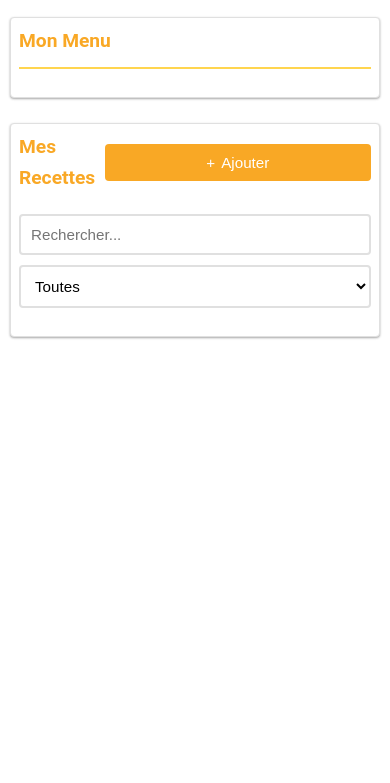
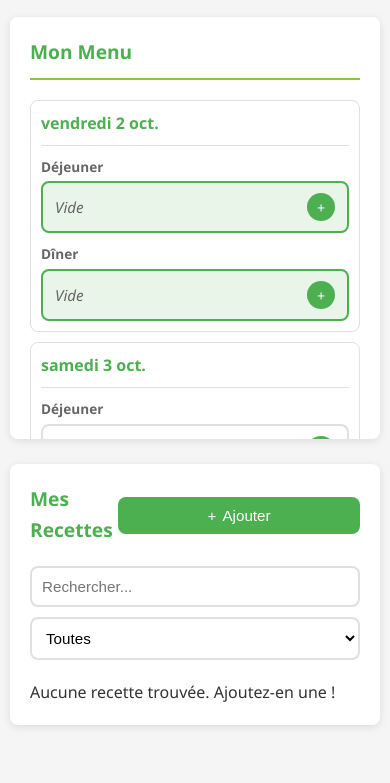
Before and after one commit to NicoEveil/menu, a plain HTML site: page index.html in a window 390 px wide. Shown: the part 61-844 px from the top of the page. Drawn offline with Linux system fonts and the light colour scheme.

Commit message:
Revert to stable-v2 - last known working version
Co-authored-by: NicoEveil <NicoEveil@users.noreply.github.com>

```diff
--- a/script.js
+++ b/script.js
@@ -38,12 +38,12 @@
     const today = new Date();
     const daysToShow = getDaysToShow(today);
 
-    daysToShow.forEach(dayInfo => {
-        if (!menu[dayInfo.dateKey]) {
-            menu[dayInfo.dateKey] = { dejeuner: null, diner: null };
+    daysToShow.forEach(dayName => {
+        if (!menu[dayName]) {
+            menu[dayName] = { dejeuner: null, diner: null };
         }
-        if (!manualEntries[dayInfo.dateKey]) {
-            manualEntries[dayInfo.dateKey] = { dejeuner: '', diner: '', autre: '' };
+        if (!manualEntries[dayName]) {
+            manualEntries[dayName] = { dejeuner: '', diner: '', autre: '' };
         }
     });
 }
@@ -55,12 +55,8 @@
     for (let i = 0; i < 8; i++) {
         const date = new Date(today);
         date.setDate(today.getDate() + i);
-        const dateKey = date.toISOString().split('T')[0];
-        days.push({
-            dateKey: dateKey,
-            dayName: DAYS_OF_WEEK[date.getDay()],
-            dateObj: date
-        });
+        const dayIndex = date.getDay();
+        days.push(DAYS_OF_WEEK[dayIndex]);
     }
 
     return days;
@@ -68,7 +64,8 @@
 
 // Obtenir le nom du jour avec date
 function getDayLabel(date) {
-    return DAYS_OF_WEEK[date.getDay()];
+    const options = { weekday: 'long', day: 'numeric', month: 'short' };
+    return date.toLocaleDateString('fr-FR', options);
 }
 
 // Sauvegarde des données dans localStorage
@@ -599,12 +596,14 @@
 
     daysList.innerHTML = '';
 
-    daysToShow.forEach((dayInfo, index) => {
+    daysToShow.forEach((dayName, index) => {
         const dayCard = document.createElement('div');
         dayCard.className = 'day-card';
-        dayCard.dataset.day = dayInfo.dateKey;
+        dayCard.dataset.day = dayName;
 
-        const dayLabel = dayInfo.dayName;
+        const date = new Date(today);
+        date.setDate(today.getDate() + index);
+        const dayLabel = getDayLabel(date);
         const isToday = index === 0;
 
         if (isToday) {
@@ -616,22 +615,22 @@
             <div class="day-meals">
                 <div class="meal-slot" data-meal="dejeuner">
                     <span class="meal-label">Déjeuner</span>
-                    <div class="meal-box ${isToday ? 'today' : ''} ${manualEntries[dayInfo.dateKey]?.dejeuner ? 'has-value' : ''}"
-                         data-day="${dayInfo.dateKey}" data-meal="dejeuner">
-                        <span class="meal-box-text ${manualEntries[dayInfo.dateKey]?.dejeuner ? '' : 'empty'}">
-                            ${manualEntries[dayInfo.dateKey]?.dejeuner || 'Vide'}
+                    <div class="meal-box ${isToday ? 'today' : ''} ${manualEntries[dayName]?.dejeuner ? 'has-value' : ''}"
+                         data-day="${dayName}" data-meal="dejeuner">
+                        <span class="meal-box-text ${manualEntries[dayName]?.dejeuner ? '' : 'empty'}">
+                            ${manualEntries[dayName]?.dejeuner || 'Vide'}
                         </span>
-                        <button class="meal-box-delete-btn" data-day="${dayInfo.dateKey}" data-meal="dejeuner">-</button>
+                        <div class="meal-box-select-btn" data-day="${dayName}" data-meal="dejeuner">+</div>
                     </div>
                 </div>
                 <div class="meal-slot" data-meal="diner">
                     <span class="meal-label">Dîner</span>
-                    <div class="meal-box ${isToday ? 'today' : ''} ${manualEntries[dayInfo.dateKey]?.diner ? 'has-value' : ''}"
-                         data-day="${dayInfo.dateKey}" data-meal="diner">
-                        <span class="meal-box-text ${manualEntries[dayInfo.dateKey]?.diner ? '' : 'empty'}">
-                            ${manualEntries[dayInfo.dateKey]?.diner || 'Vide'}
+                    <div class="meal-box ${isToday ? 'today' : ''} ${manualEntries[dayName]?.diner ? 'has-value' : ''}"
+                         data-day="${dayName}" data-meal="diner">
+                        <span class="meal-box-text ${manualEntries[dayName]?.diner ? '' : 'empty'}">
+                            ${manualEntries[dayName]?.diner || 'Vide'}
                         </span>
-                        <button class="meal-box-delete-btn" data-day="${dayInfo.dateKey}" data-meal="diner">-</button>
+                        <div class="meal-box-select-btn" data-day="${dayName}" data-meal="diner">+</div>
                     </div>
                 </div>
             </div>
@@ -646,17 +645,13 @@
 // Attacher les événements aux éléments des jours
 function attachDayEvents() {
     // Boutons + pour sélectionner une recette
-    document.querySelectorAll('.meal-box-delete-btn').forEach(btn => {
+    document.querySelectorAll('.meal-box-select-btn').forEach(btn => {
         btn.addEventListener('click', (e) => {
             e.stopPropagation();
             const day = btn.dataset.day;
             const meal = btn.dataset.meal;
-            manualEntries[day][meal] = '';
-            menu[day][meal] = null;
-            saveData();
-            renderDays();
+            showRecipeSelectionForMeal(day, meal);
         });
-    });
     });
 
     // Cases de repas (clic pour éditer)
--- a/style.css
+++ b/style.css
@@ -1,20 +1,20 @@
-/* Reset et variables - Thème Google Keep */
+/* Reset et variables */
 :root {
-    --primary-color: #F9A825;
-    --primary-light: #FFD54F;
-    --primary-dark: #E69500;
-    --secondary-color: #FFC107;
-    --background-color: #FFFFFF;
+    --primary-color: #4CAF50;
+    --primary-light: #8BC34A;
+    --primary-dark: #388E3C;
+    --secondary-color: #2196F3;
+    --background-color: #F5F5F5;
     --card-color: #FFFFFF;
     --text-color: #333333;
-    --text-light: #757575;
+    --text-light: #666666;
     --border-color: #E0E0E0;
     --danger-color: #F44336;
     --success-color: #4CAF50;
     --warning-color: #FF9800;
-    --shadow: 0 1px 3px rgba(0, 0, 0, 0.12), 0 1px 2px rgba(0, 0, 0, 0.24);
-    --border-radius: 4px;
-    --transition: all 0.2s ease;
+    --shadow: 0 2px 8px rgba(0, 0, 0, 0.1);
+    --border-radius: 8px;
+    --transition: all 0.3s ease;
 }
 
 * {
@@ -24,7 +24,7 @@
 }
 
 body {
-    font-family: 'Roboto', 'Product Sans', 'Segoe UI', Tahoma, Geneva, Verdana, sans-serif;
+    font-family: 'Segoe UI', Tahoma, Geneva, Verdana, sans-serif;
     background-color: var(--background-color);
     color: var(--text-color);
     line-height: 1.6;
@@ -59,13 +59,10 @@
 
 /* Section Menu */
 .menu-section {
-    background: var(--card-color);
+    background-color: var(--card-color);
     border-radius: var(--border-radius);
-    padding: 8px;
+    padding: 20px;
     box-shadow: var(--shadow);
-    overflow-y: auto;
-    max-height: 100%;
-    border: 1px solid var(--border-color);
 }
 
 .menu-section h2 {
@@ -85,12 +82,11 @@
 
 /* Carte d'un jour */
 .day-card {
-    background: var(--card-color);
+    background-color: var(--card-color);
+    border: 1px solid var(--border-color);
     border-radius: var(--border-radius);
-    padding: 6px;
-    margin-bottom: 4px;
-    box-shadow: var(--shadow);
-    border: 1px solid var(--border-color);
+    padding: 15px;
+    transition: var(--transition);
 }
 
 .day-card:hover {
@@ -98,11 +94,11 @@
 }
 
 .day-card h3 {
-    color: var(--primary-dark);
-    margin-bottom: 4px;
-    padding-bottom: 2px;
+    color: var(--primary-color);
+    margin-bottom: 10px;
+    font-size: 1.1rem;
+    padding-bottom: 8px;
     border-bottom: 1px solid var(--border-color);
-    font-size: 0.85rem;
 }
 
 /* Repas d'un jour */
@@ -121,24 +117,22 @@
 .meal-label {
     font-weight: bold;
     color: var(--text-light);
-    font-size: 0.7rem;
-    display: block;
-    margin-bottom: 2px;
+    font-size: 0.85rem;
 }
 
 /* Case de repas (affichage clair) */
 .meal-box {
-    padding: 6px 8px;
-    border: 1px solid var(--border-color);
+    padding: 10px 12px;
+    border: 2px solid var(--border-color);
     border-radius: var(--border-radius);
-    background: var(--card-color);
-    margin-bottom: 4px;
+    background-color: var(--card-color);
+    min-height: 40px;
     display: flex;
     align-items: center;
     justify-content: space-between;
     cursor: pointer;
     transition: var(--transition);
-    font-size: 0.8rem;
+    position: relative;
 }
 
 .meal-box:hover {
@@ -193,13 +187,10 @@
 
 /* Section Recettes */
 .recipes-section {
-    background: var(--card-color);
+    background-color: var(--card-color);
     border-radius: var(--border-radius);
-    padding: 8px;
+    padding: 20px;
     box-shadow: var(--shadow);
-    overflow-y: auto;
-    max-height: 100%;
-    border: 1px solid var(--border-color);
 }
 
 .recipes-header {
@@ -648,14 +639,9 @@
 
     .menu-section,
     .recipes-section {
-    background: var(--card-color);
-    border-radius: var(--border-radius);
-    padding: 8px;
-    box-shadow: var(--shadow);
-    overflow-y: auto;
-    max-height: 100%;
-    border: 1px solid var(--border-color);
-}
+        max-height: 50vh;
+        overflow-y: auto;
+    }
 }
 
 @media (max-width: 768px) {
@@ -677,21 +663,12 @@
     }
 
     .day-card {
-    background: var(--card-color);
-    border-radius: var(--border-radius);
-    padding: 6px;
-    margin-bottom: 4px;
-    box-shadow: var(--shadow);
-    border: 1px solid var(--border-color);
-}
+        padding: 10px;
+    }
 
     .day-card h3 {
-    color: var(--primary-dark);
-    margin-bottom: 4px;
-    padding-bottom: 2px;
-    border-bottom: 1px solid var(--border-color);
-    font-size: 0.85rem;
-}
+        font-size: 1rem;
+    }
 
     .recipes-grid {
         grid-template-columns: 1fr;
@@ -713,31 +690,3 @@
         justify-content: center;
     }
 }
-
-
-/* Bouton de suppression */
-.meal-box-delete-btn {
-    width: 18px;
-    height: 18px;
-    min-width: 18px;
-    display: flex;
-    align-items: center;
-    justify-content: center;
-    background-color: transparent;
-    color: var(--text-light);
-    border: 1px solid var(--border-color);
-    border-radius: 50%;
-    cursor: pointer;
-    font-size: 0.8rem;
-    transition: var(--transition);
-    font-weight: bold;
-    margin-left: 4px;
-    padding: 0;
-    line-height: 1;
-}
-
-.meal-box-delete-btn:hover {
-    background-color: var(--primary-light);
-    color: var(--primary-dark);
-    border-color: var(--primary-color);
-}
```
